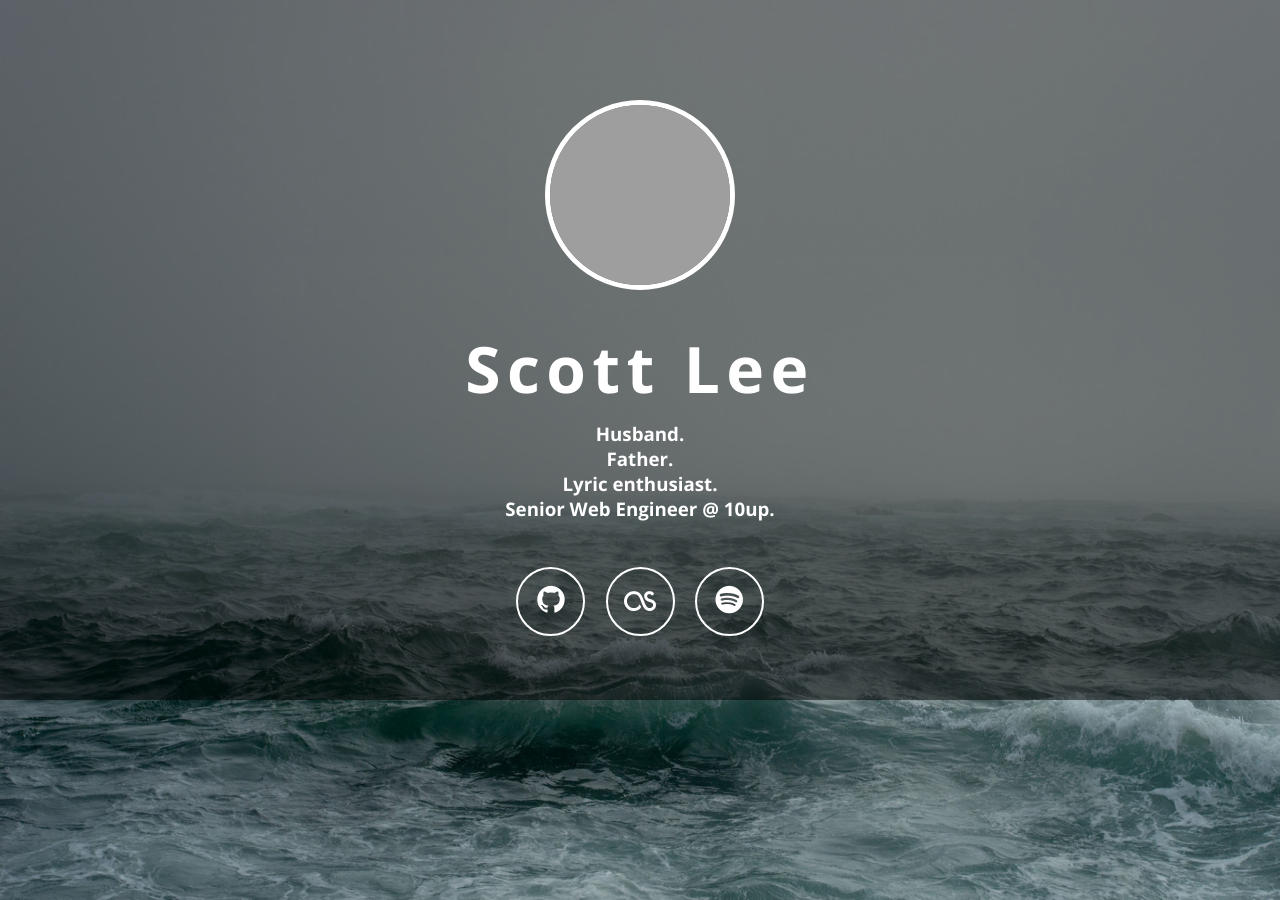
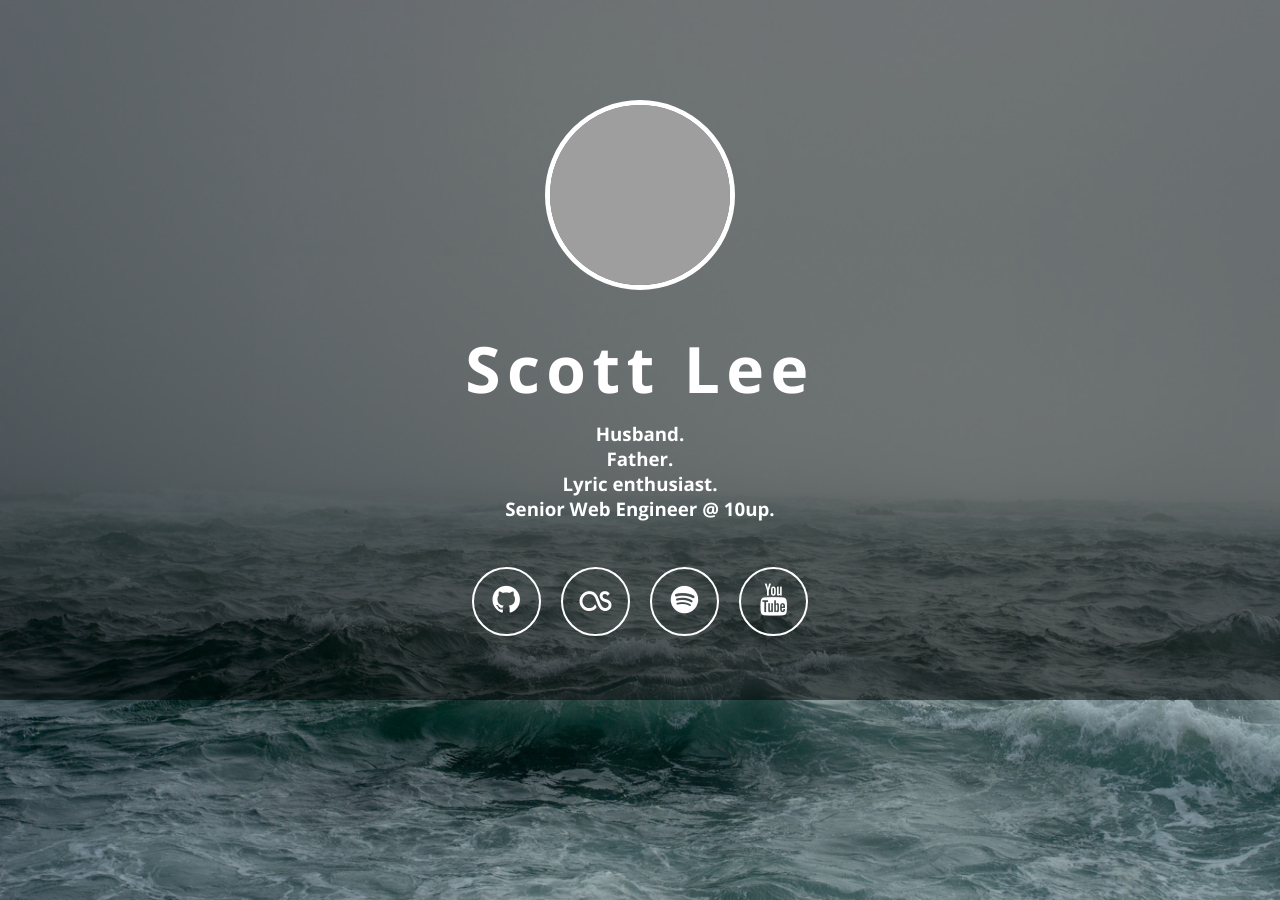
Before and after one commit to scottlee/scottlee.github.io, a Jekyll site: the page built from index.html, in a window 1280 px wide. Built offline with Jekyll 4.4.1, drawn with Linux system fonts in a browser that asks for light colours; nearby versions of some CDN libraries; grey boxes are pictures that could not be loaded.

Commit message:
Add support for YouTube.

```diff
--- a/_config.yml
+++ b/_config.yml
@@ -28,6 +28,7 @@ lastfm_username: skotmxpx
 # email: your-email@example.domain
 # public_key_url: "https://raw.pastebin.com/LINK-TO-PUBLIC-KEY"
 spotify_username: scottlee.me
+youtube_channel: UCffRciaCsuRw6daDoIp0efw
 
 
 avatar: yes
--- a/index.html
+++ b/index.html
@@ -118,6 +118,11 @@ permalink: /
                     {% if site.spotify_username %}
                     <li><a class="fa fa-2x fa-spotify" href="https://open.spotify.com/user/{{ site.spotify_username }}"><span class="description">Spotify</span></a></li>
                     {% endif %}
+
+                    {% if site.youtube_channel %}
+                    <li><a class="fa fa-2x fa-youtube
+" href="https://www.youtube.com/channel/{{ site.youtube_channel }}"><span class="description">YouTube Channel</span></a></li>
+                    {% endif %}
                 </ul>
         </div>
 
```
